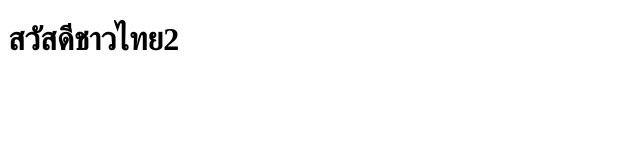
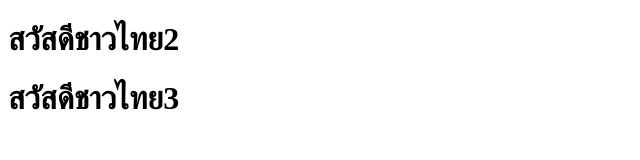
Before and after one commit to Bananakikkok/Bananakikkok, a plain HTML site: page index.html in a window 1280 px wide. Shown: the whole page, without its empty margins (0-640 px from the left). Drawn offline with Linux system fonts and the light colour scheme.

Commit message:
update index.html

```diff
--- a/index.html
+++ b/index.html
@@ -7,5 +7,6 @@
     </head>
     <body>
         <h1>สวัสดีชาวไทย2</h1>
+        <h1>สวัสดีชาวไทย3</h1>
     </body>
 </html>
```
